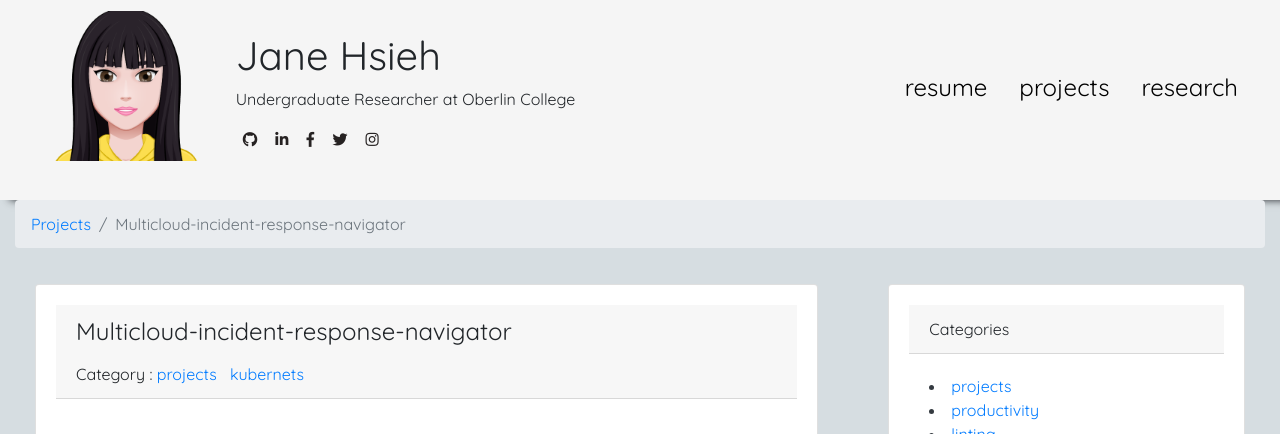
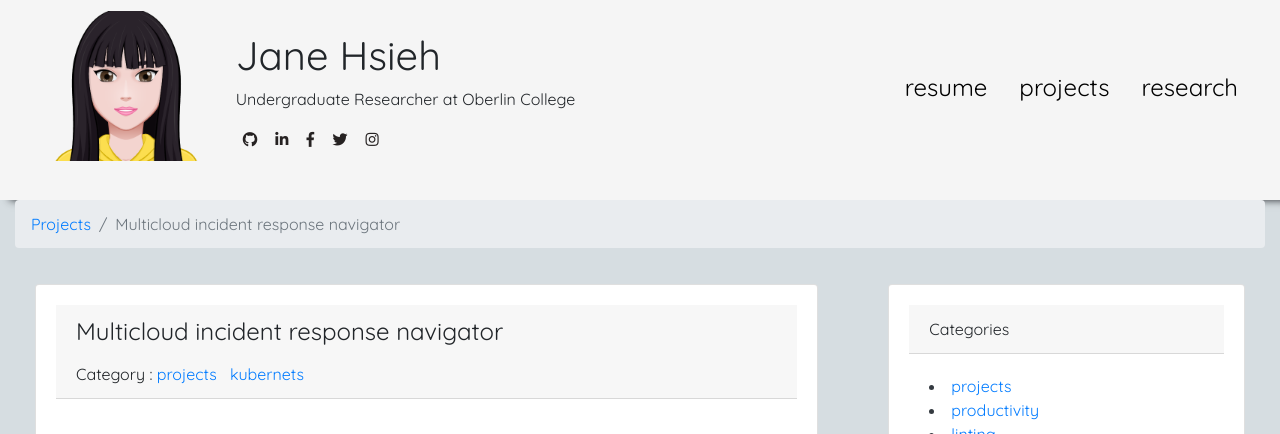
Before and after one commit to janeon/janeon.github.io, a Jekyll site: the page built from _posts/2019-08-05-ibm-multicloud-incident-response-navigator.md, in a window 1280 px wide. Shown: the top 434 px of the page. Built offline with Jekyll 4.4.1, drawn with Linux system fonts in a browser that asks for light colours; nearby versions of some CDN libraries; comment, search, counter and statistics services are not loaded.

```diff
--- a/_posts/2019-08-05-ibm-multicloud-incident-response-navigator.md
+++ b/_posts/2019-08-05-ibm-multicloud-incident-response-navigator.md
@@ -1,5 +1,5 @@
 ---
-title: Multicloud-incident-response-navigator
+title: Multicloud incident response navigator
 layout: post
 author: Jane Hsieh
 categories:
```
